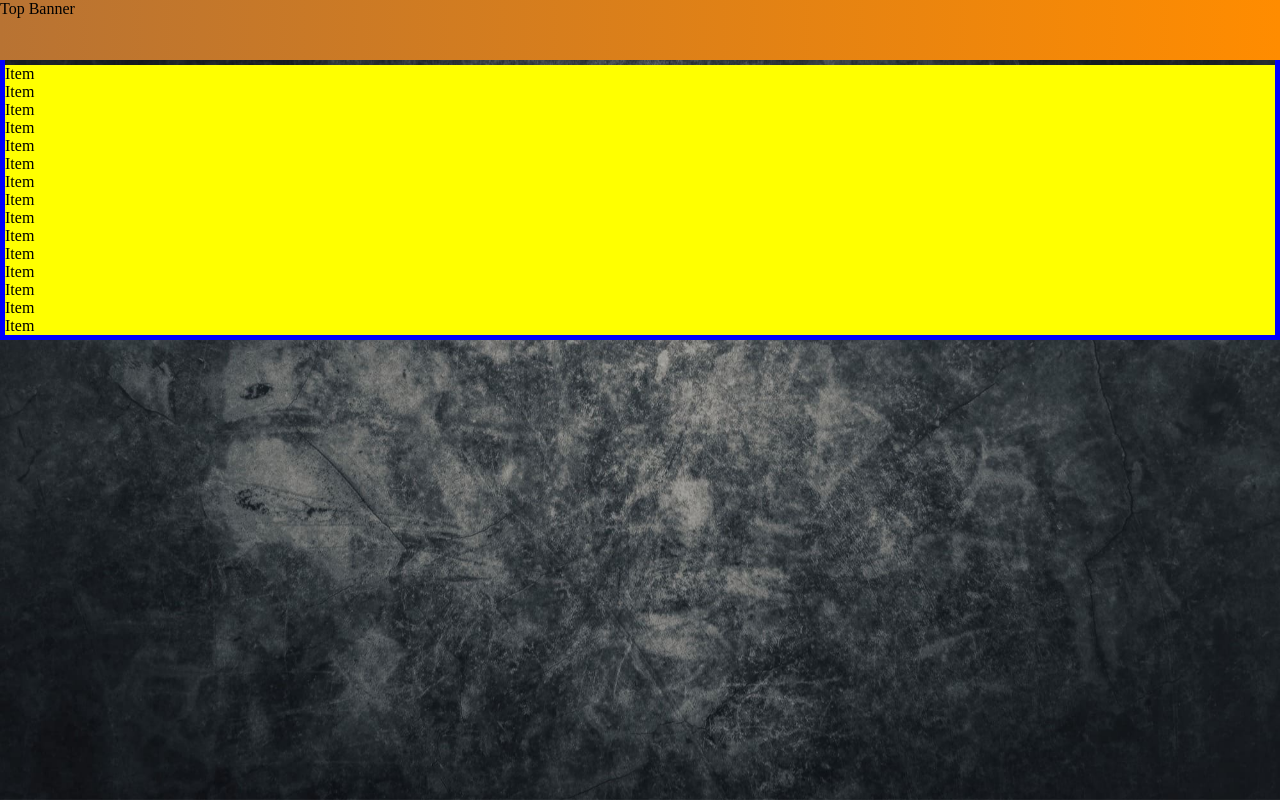
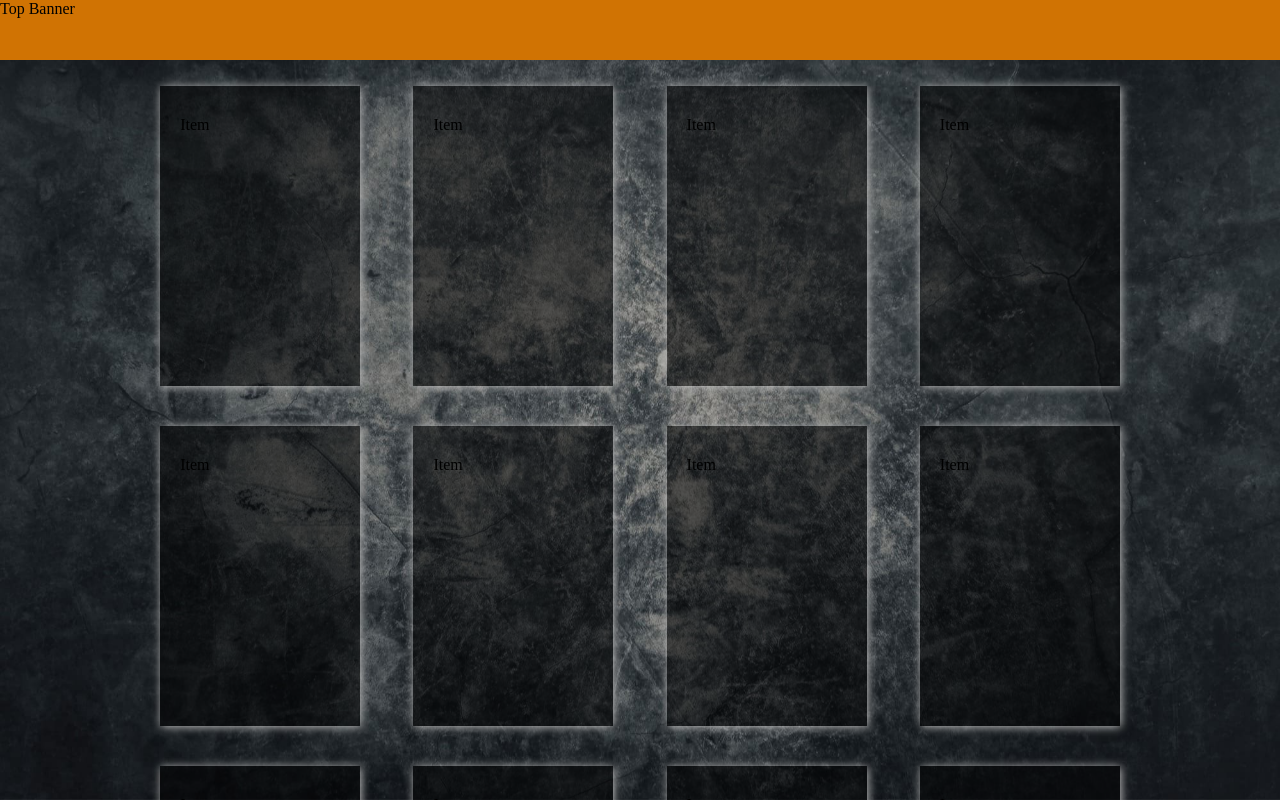
Before and after one commit to codeyourwaytofreedom/game_bazaar, a Next.js app: page / in a window 1280 px wide. Shown: the top 800 px of the page. Built offline with nearby package versions, Linux system fonts and the light colour scheme.

Commit message:
Items layout in place.
Will add switch buttons.

```diff
--- a/components/Homie.tsx
+++ b/components/Homie.tsx
@@ -6,12 +6,14 @@ const Homie = () => {
         <div className={h.homie}>
             <div className={h.homie_wallpaper}></div>
             <div className={h.homie_banner}>Top Banner</div>
-            <div className={h.homie_categories}>
-                {
-                    [...Array(15)].map((item,index)=>
-                        <div>Item</div>
-                    )
-                }
+            <div className={h.homie_items}>
+                <div className={h.homie_items_shell}>
+                    {
+                        [...Array(24)].map((item,index)=>
+                            <div className={h.homie_items_shell_each}>Item</div>
+                        )
+                    }
+                </div>
             </div>
         </div>
     </> );
--- a/styles/Home.module.css
+++ b/styles/Home.module.css
@@ -1,5 +1,4 @@
 .homie {
-  border: 5px solid blue;
   padding-top: 60px;
 }
 .homie_wallpaper {
@@ -17,17 +16,31 @@
   z-index: -1;
 }
 .homie_banner {
-  background-color: darkorange;
+  background-color: #d07303;
   height: 60px;
   position: fixed;
   top: 0;
   left: 0;
   right: 0;
-  background-image: linear-gradient(to right, #B87333, #FF8C00);
   -webkit-animation: shine 0.5s infinite;
           animation: shine 0.5s infinite;
 }
-.homie_categories {
-  background-color: yellow;
-  position: relative;
+.homie_items {
+  display: grid;
+  justify-items: center;
+}
+.homie_items_shell {
+  width: 80%;
+  display: flex;
+  flex-wrap: wrap;
+  gap: 40px;
+  justify-content: space-around;
+  padding: 2%;
+}
+.homie_items_shell_each {
+  width: 200px;
+  aspect-ratio: 2/3;
+  padding: 30px 20px;
+  box-shadow: 1px 1px 9px 0px silver;
+  background-color: rgba(0, 0, 0, 0.5);
 }/*# sourceMappingURL=Home.module.css.map */
--- a/styles/Home.module.scss
+++ b/styles/Home.module.scss
@@ -1,5 +1,4 @@
 .homie{
-    border:5px solid blue;
     padding-top: 60px;
     &_wallpaper{
         width: 100%;
@@ -13,15 +12,30 @@
         z-index: -1;
     }
     &_banner{
-        background-color: darkorange;
+        background-color: #d07303;
         height: 60px;
         position: fixed;
         top: 0; left: 0;right: 0;
-        background-image: linear-gradient(to right, #B87333, #FF8C00);
         animation: shine 0.5s infinite;
     }
-    &_categories{
-        background-color: yellow;
-        position: relative;
+    &_items{
+        display: grid;
+        justify-items: center;
+        &_shell{
+            width: 80%;
+            display: flex;
+            flex-wrap:wrap;
+            gap: 40px;
+            justify-content: space-around;
+            padding: 2%;
+            &_each{
+                width: 200px;
+                aspect-ratio: 2/3;
+                padding: 30px 20px;
+                box-shadow: 1px 1px 9px 0px silver;
+                background-color: rgba($color: #000000, $alpha: 0.5);
+            }
+        }
+
     }
 }
```
Also changed, not shown: 1 other file (tests, documents, lock files or other folders).
